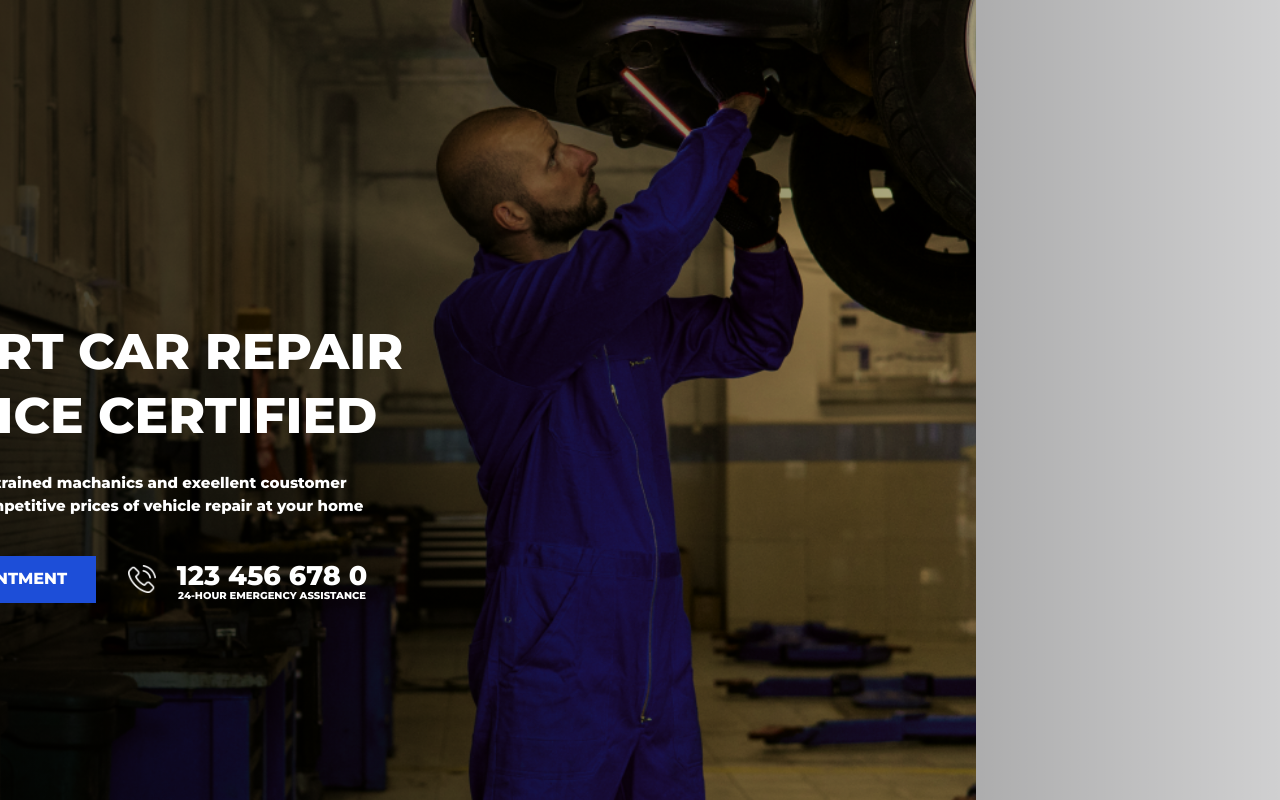
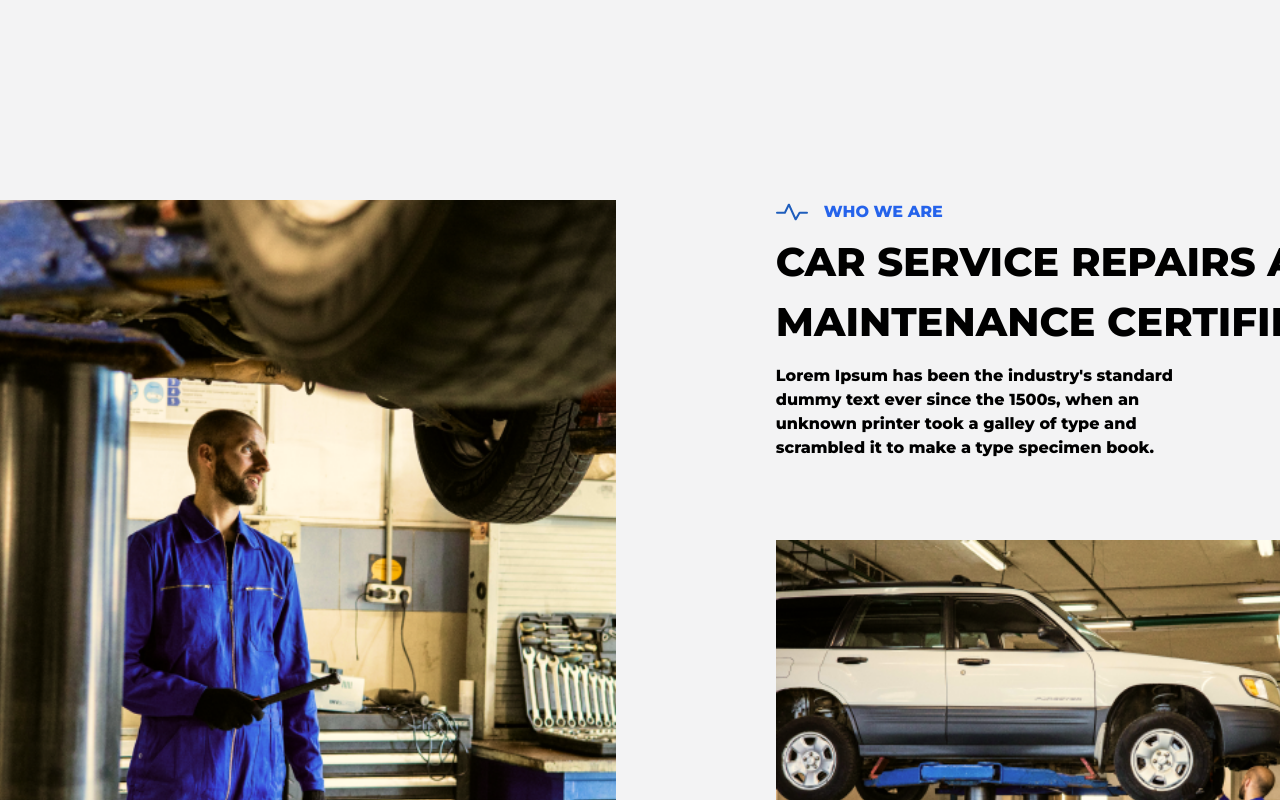
Before and after one commit to abz-abhi/autogarage, a React (Vite) app: page / in a window 1280 px wide. Shown: the top 800 px of the page. Built offline with nearby package versions, Linux system fonts and the light colour scheme.

Commit message:
responsive page one

```diff
--- a/src/App.jsx
+++ b/src/App.jsx
@@ -5,18 +5,20 @@ import Page4 from "./pages/page4";
 import Page5 from "./pages/page5";
 import Page6 from "./pages/page6";
 import Page7 from "./pages/page7";
+import Page8 from "./pages/page8";
 
 function App() {
   return (
     <div className="flex justify-center">
       <div className="flex flex-col max-w-[2000px] bg-[rgb(243,243,244)]">
-        <Page1 />
-        <Page2 />
+        {/* <Page1 /> */}
+        /<Page2 />
         <Page3 />
         <Page4 />
         <Page5 />
         <Page6 />
         <Page7 />
+        <Page8 />
       </div>
     </div>
   );
--- /dev/null
+++ b/src/components/page1head.jsx
@@ -0,0 +1,45 @@
+function Page1Head() {
+  return (
+    <div className="bg-green-500">
+      <div className=" h-full w-screen sm:flex bg-red-500">
+        <div className="relative top-0 left-0 w-full h-full flex sm:min-w-[640px] md:min-w-[768px]  ">
+          <div className=" h-full w-full object-contain">
+            <img
+              className="object-contain h-full w-full"
+              src="../public/pexels-artem-podrez-8986100 1.png"
+              alt=""
+            />
+          </div>
+          <div className="absolute inset-0  bg-gradient-to-tr from-black to-transparent"></div>
+        </div>
+      </div>
+      <div className="absolute top-96 left-36 bg-yellow-500 sm:relative max-w-screen-sm">
+        <div className="flex flex-col gap-6">
+          <h1 className="text-white text-[50px] leading-[4rem]">
+            EXPERT CAR REPAIR <br />
+            SERVICE CERTIFIED
+          </h1>
+          <p className="text-[15px] text-white  ">
+            We offering well-trained machanics and exeellent coustomer <br />
+            services,all at competitive prices of vehicle repair at your home
+            <br />
+            or place of work.
+          </p>
+        </div>
+        <div className=" flex gap-8 mt-4">
+          <button className="bg-blue-700 text-white w-60">
+            MAKE APPOINTMENT
+          </button>
+          <div className="flex items-center">
+            <img className="h-7" src="../public/phone-call 1.png" alt="" />
+            <div className=" flex flex-col pl-2 w-56 -space-y-2 items-center text-white">
+              <h1 className="text-[27px]">123 456 678 0</h1>
+              <h1 className="text-[10px]">24-HOUR EMERGENCY ASSISTANCE</h1>
+            </div>
+          </div>
+        </div>
+      </div>
+    </div>
+  );
+}
+export default Page1Head;
--- a/src/pages/page1.jsx
+++ b/src/pages/page1.jsx
@@ -1,46 +1,11 @@
 import Infobox from "../components/headfooter";
+import Page1Head from "../components/page1head";
 
 function Page1() {
   return (
     <div className=" max-w-[2000px] ">
-      {/* head baground image  */}
-      <div className="relative">
-        <img
-          className="h-[52rem] w-screen object-cover"
-          src="../public/pexels-artem-podrez-8986100 1.png"
-          alt=""
-        />
-        <div className="absolute top-0 left-0 right-0 h-full bg-gradient-to-r from-[rgba(0,0,0,0.9)] to-transparent"></div>
-        {/* discription box container */}
-        <div className="bg  absolute top-80 left-40 ">
-          <div className="flex flex-col gap-6">
-            <h1 className="text-white text-[50px] leading-[4rem]">
-              EXPERT CAR REPAIR <br />
-              SERVICE CERTIFIED
-            </h1>
-            <p className="text-[15px] text-white ">
-              We offering well-trained machanics and exeellent coustomer <br />
-              services,all at competitive prices of vehicle repair at your home{" "}
-              <br />
-              or place of work.
-            </p>
-          </div>
-          <div className=" flex gap-8 mt-4">
-            <button className="bg-blue-700 text-white w-60">
-              MAKE APPOINTMENT
-            </button>
-            <div className="flex items-center">
-              <img className="h-7" src="../public/phone-call 1.png" alt="" />
-              <div className=" flex flex-col pl-2 w-56 -space-y-2 items-center text-white">
-                <h1 className="text-[27px]">123 456 678 0</h1>
-                <h1 className="text-[10px]">24-HOUR EMERGENCY ASSISTANCE</h1>
-              </div>
-            </div>
-          </div>
-        </div>
-      </div>
-      {/* head footer */}
-      <div className="bg-blue-800  h-[166px] flex items-center justify-around">
+      <Page1Head />
+      {/* <div className="bg-blue-800 h-[166px] flex items-center justify-around">
         <Infobox
           imgSrc="../public/best-prices.png"
           title="BEST PRICES"
@@ -56,7 +21,7 @@ function Page1() {
           title="CERTIFIED MECHANICS"
           description="All of our mechanics are qualified and are regularly trained"
         />
-      </div>
+      </div> */}
     </div>
   );
 }
--- a/src/pages/page7.jsx
+++ b/src/pages/page7.jsx
@@ -10,7 +10,7 @@ function Page7() {
     {
       question: "WHEN SHOULD I CHANGE THE OIL",
       answer:
-        "It's recommended to get an oil change every 5,000 to 7,500 miles for optimal engine performance. Check your vehicle’s manual for specifics, as modern engines and synthetic oils may allow up to 10,000 miles between changes.",
+        "It's recommended to get an oil change every 5,000 to 7,500 miles for optimal engine performance. Check your vehicle’s manual for specifics. ",
     },
     {
       question: "WHEN SHOULD I REPLACE THE BATTERY?",
@@ -48,16 +48,13 @@ function Page7() {
           <div className="text-white">
             <ul className="grid grid-cols-2 max-w-[85rem] gap-x-4  grid-rows-3 ">
               {faqs.map((faq, index) => (
-                <li
-                  key={index}
-                  className="mb-4 flex  w-fit justify-center"
-                >
+                <li key={index} className="mb-4 flex  w-fit justify-center">
                   <details className="bg-white border-l-4 border-blue-600 text-black justify-center items-center w-[42rem] h-24 cursor-pointer">
                     <summary className="text-lg pt-8 pl-10 pr-5 flex justify-between">
                       {faq.question}
                       <img src="../public/mdi_chevron-up.png" alt="" />
                     </summary>
-                    <p className="mt-2 relative bg-gray-800 p-4 text-white">
+                    <p className="mt-2 relative rounded-md max-w-[40rem] ml-3 pl-4 bg-gray-800  text-white">
                       {faq.answer}
                     </p>
                   </details>
--- /dev/null
+++ b/src/pages/page8.jsx
@@ -0,0 +1,10 @@
+function Page8() {
+  return (
+    <div>
+      <div className="flex justify-center items-center h-20 mt-40 bg-blue-600">
+        <div>© Copyright 2023 Primadona Cars - All right reserved</div>
+      </div>
+    </div>
+  );
+}
+export default Page8;
```
